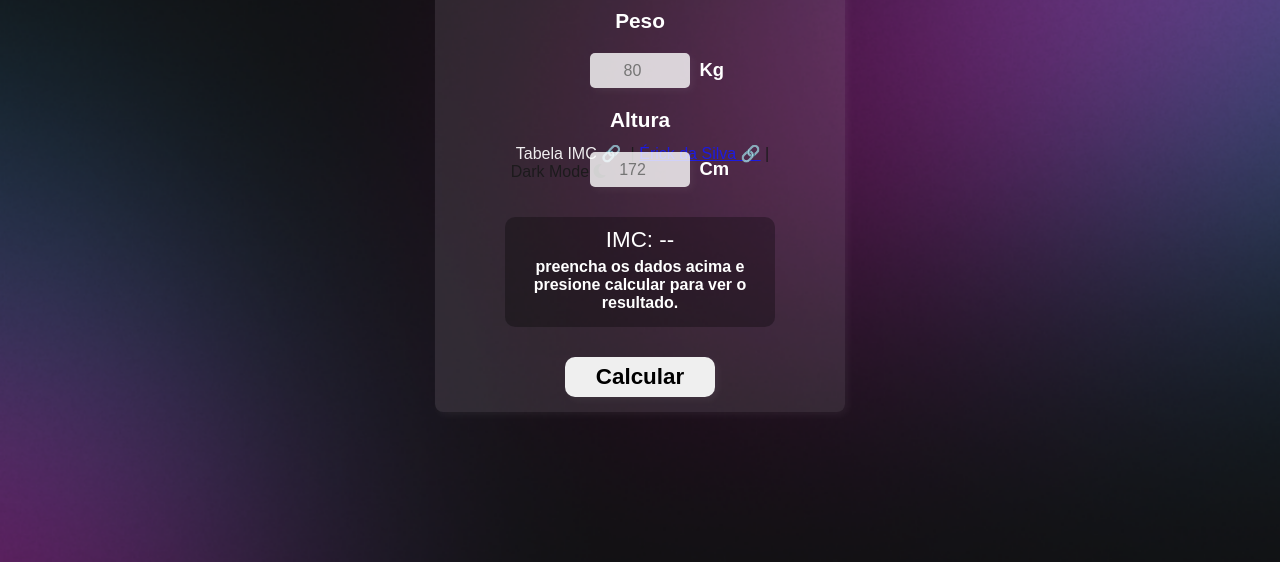
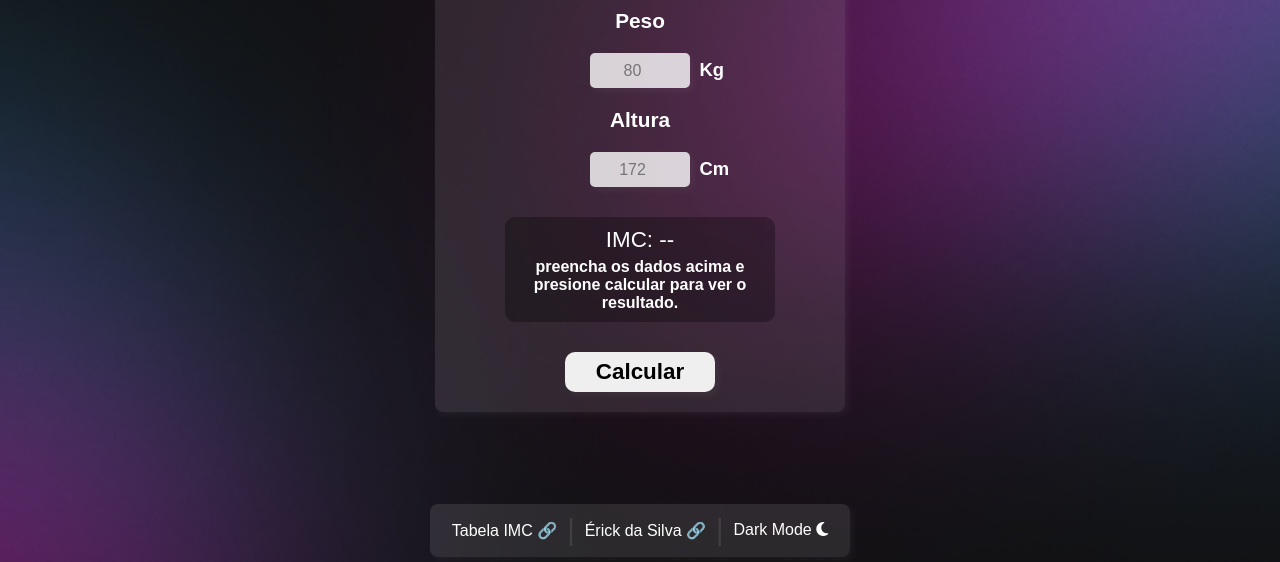
Before and after one commit to eiErick/calculadora-de-IMC, a plain HTML site: page index.html in a window 1280 px wide. Shown: the part 238-800 px from the top of the page. Drawn offline with Linux system fonts and the light colour scheme.

Commit message:
Style: estilização do footer e da pagina de tabela

```diff
--- a/styles/style.css
+++ b/styles/style.css
@@ -16,6 +16,7 @@
 
 body {
     height: 100vh;
+    width: 100vw;
     background-image: var(--background-img-dark);
     background-repeat: no-repeat;
     background-size: cover;
@@ -82,7 +83,6 @@ h2 {
     border-radius: 10px;
     margin: auto;
     margin-top: 20px;
-    height: 90px
 }
 
 #inf {
@@ -109,12 +109,12 @@ h2 {
     width: 160px;
 }
 
-#container-footer {
+footer {
     background-color: var(--background-color-light-transparent);
     box-shadow: var(--sombra-branca);
     position: relative;
     top: 46vh;
-    width: 410px;
+    width: 400px;
     border-radius: 8px;
     padding: 10px;
 }
@@ -122,10 +122,36 @@ h2 {
 #tabela-imc-link {
     text-decoration: none;
     color: white;
-    padding: 5px;
     border-radius: 5px;
 }
 
 #tabela-imc-link:hover {
     background-color: var(--background-color-light-transparent);
 }
+
+.links {
+    text-decoration: none;
+    color: white;
+    border-radius: 5px;
+    padding: 5px;
+    display: inline;
+    cursor: pointer;
+}
+
+.links:hover {
+    background-color: var(--background-color-light-transparent);
+}
+
+.divisor {
+    color: rgba(255, 255, 255, 0.1);
+    margin: 0 5px 0 5px;
+    font-size: 1.8em;
+}
+
+.parent {
+    display: flex;
+    justify-content: center;
+    align-items: center;
+  }
+
+/*tabela*/
```
